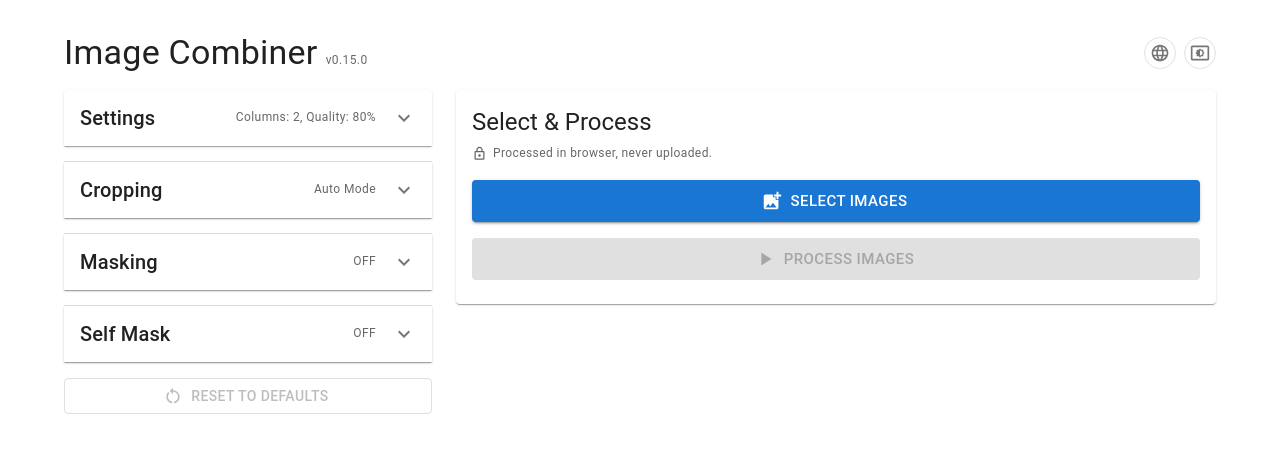
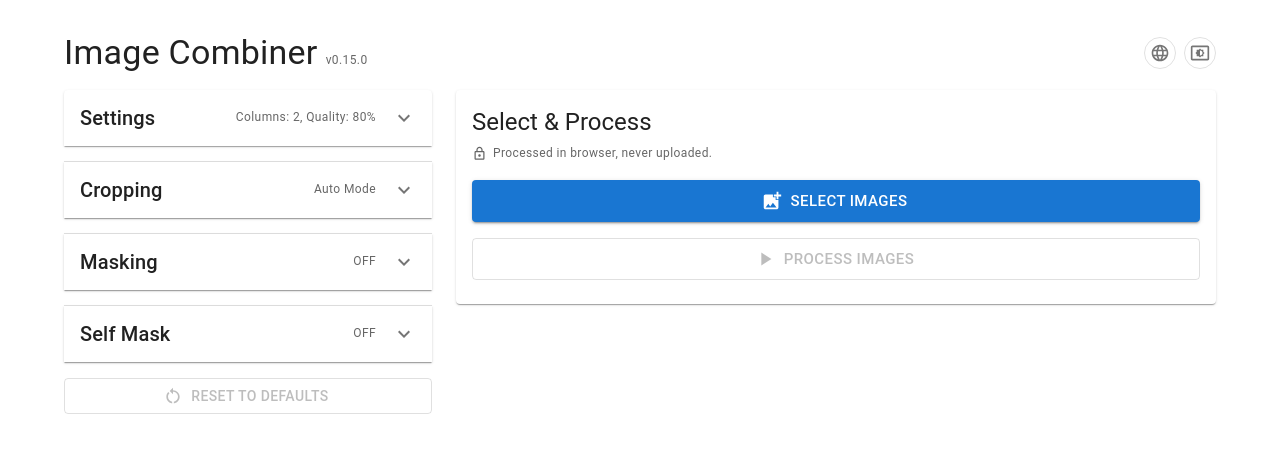
Before and after one commit to lxba1/combine-result-images, a React (Vite) app: page / in a window 1280 px wide. Shown: the top 452 px of the page. Built offline with nearby package versions, Linux system fonts and the light colour scheme.

Commit message:
feat: emphasize primary action button by workflow state

```diff
--- a/src/ImageProcessor.tsx
+++ b/src/ImageProcessor.tsx
@@ -51,6 +51,7 @@ import {
   getMemoryReleaseDelayMs,
   prepareMontagePlan,
   renderMontageToBlob,
+  resolveActionButtonVariants,
   resolveMontageAbortUiTarget,
   resolveOutputExtension,
   shouldScrollToResult,
@@ -1452,6 +1453,11 @@ const ImageProcessor: React.FC = () => {
           ? t('result_stale_both')
           : null;
 
+  const buttonVariants = resolveActionButtonVariants({
+    hasImages: images.length > 0,
+    hasFreshResult: Boolean(processedResult) && resultStaleReason === 'none',
+  });
+
   return (
     <Container maxWidth="lg" sx={{ mt: 4, pb: 20, minHeight: '100vh' }}>
       <Box sx={{ display: 'flex', alignItems: 'center', justifyContent: 'space-between', gap: 1, mb: 2 }}>
@@ -1653,7 +1659,7 @@ const ImageProcessor: React.FC = () => {
                 </Typography>
               </Box>
               <Button
-                variant="contained"
+                variant={buttonVariants.upload}
                 component="label"
                 fullWidth
                 size="large"
@@ -1791,7 +1797,7 @@ const ImageProcessor: React.FC = () => {
               )}
               <Box sx={{ mt: 2, display: 'flex', gap: 1.5, alignItems: 'stretch' }}>
                 <Button
-                  variant="contained"
+                  variant={buttonVariants.process}
                   color="primary"
                   onClick={processImages}
                   disabled={isProcessing || images.length === 0}
@@ -1911,7 +1917,7 @@ const ImageProcessor: React.FC = () => {
                     }}
                   />
                   <Button
-                    variant="contained"
+                    variant={buttonVariants.download}
                     href={processedResult.url}
                     download={processedResult.filename}
                     fullWidth
--- a/src/montageHelpers.ts
+++ b/src/montageHelpers.ts
@@ -1098,3 +1098,24 @@ export const shouldScrollToResult = ({
   }
   return resultTop < 0 || resultTop > viewportHeight * 0.65;
 };
+
+export type ActionButtonVariant = 'contained' | 'outlined';
+
+export interface ActionButtonVariants {
+  upload: ActionButtonVariant;
+  process: ActionButtonVariant;
+  download: ActionButtonVariant;
+}
+
+/**
+ * Resolves MUI button variants across the upload, process, and download steps so only the
+ * current primary next action uses `'contained'` while other available actions stay `'outlined'`.
+ */
+export const resolveActionButtonVariants = (params: {
+  hasImages: boolean;
+  hasFreshResult: boolean;
+}): ActionButtonVariants => ({
+  upload: params.hasImages ? 'outlined' : 'contained',
+  process: params.hasImages && !params.hasFreshResult ? 'contained' : 'outlined',
+  download: params.hasFreshResult ? 'contained' : 'outlined',
+});
```
Also changed, not shown: 1 other file (tests, documents, lock files or other folders).
